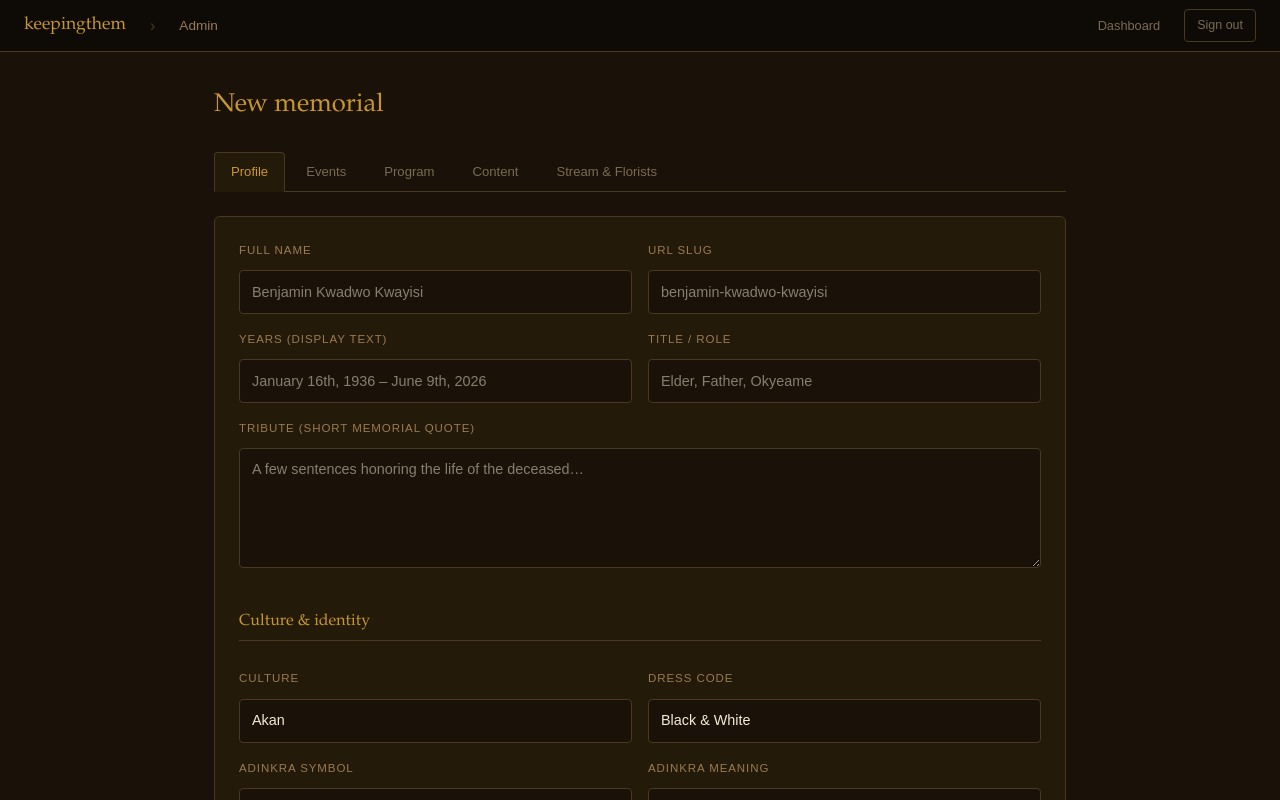
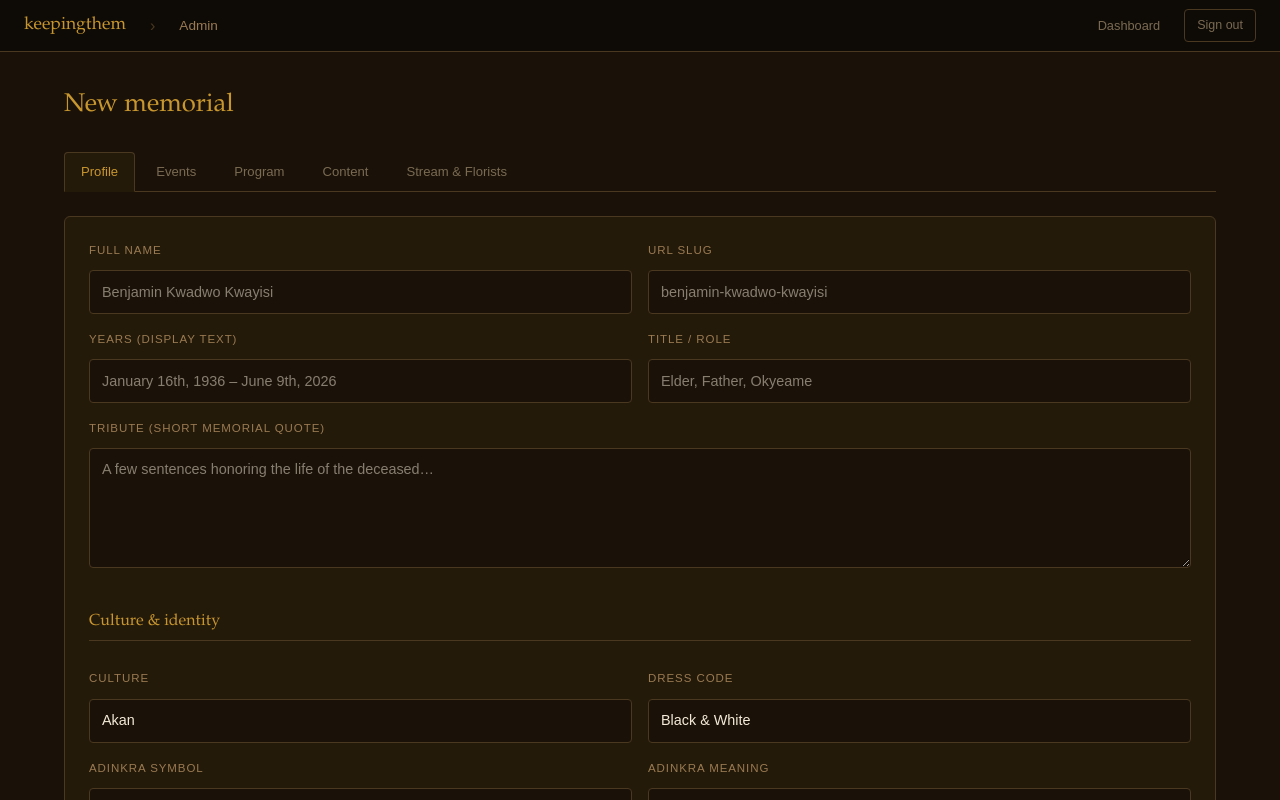
Before and after one commit to AggregateSolutions/keepingthem, a Next.js app: page /admin/memorial/new in a window 1280 px wide. Shown: the top 800 px of the page. Built offline with nearby package versions, Linux system fonts and the light colour scheme.

Commit message:
Widen admin content area from 900px to 1200px

```diff
--- a/components/admin/AdminShell.tsx
+++ b/components/admin/AdminShell.tsx
@@ -40,7 +40,7 @@ export default function AdminShell({ children, title }: { children: React.ReactN
       </div>
 
       {/* Page content */}
-      <div style={{ maxWidth: "900px", margin: "0 auto", padding: "2rem 1.5rem" }}>
+      <div style={{ maxWidth: "1200px", margin: "0 auto", padding: "2rem 1.5rem" }}>
         <h1 style={{ fontFamily: "Garamond, Georgia, serif", fontSize: "1.6rem", fontWeight: 400, color: "#c8962e", marginBottom: "1.5rem" }}>
           {title}
         </h1>
```
